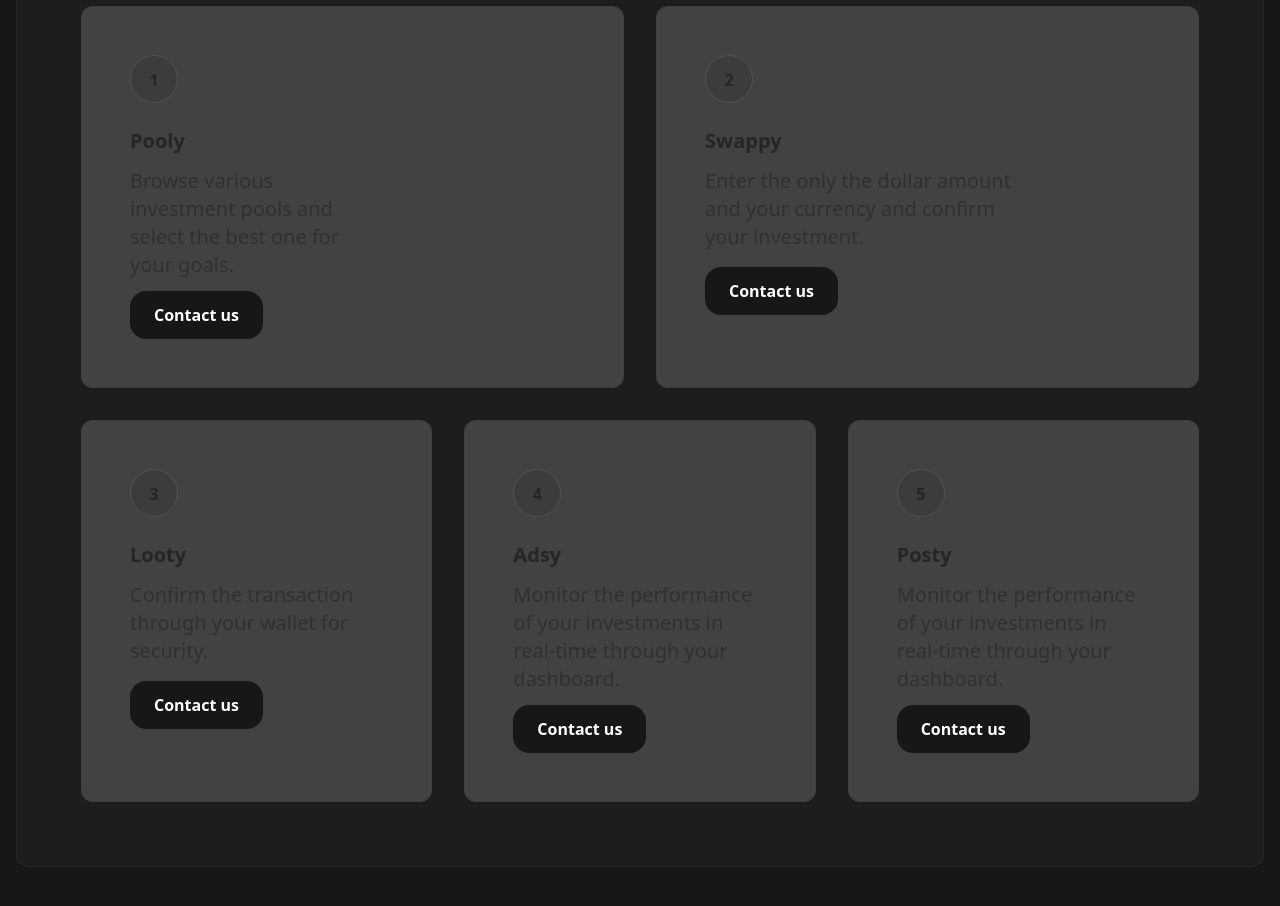
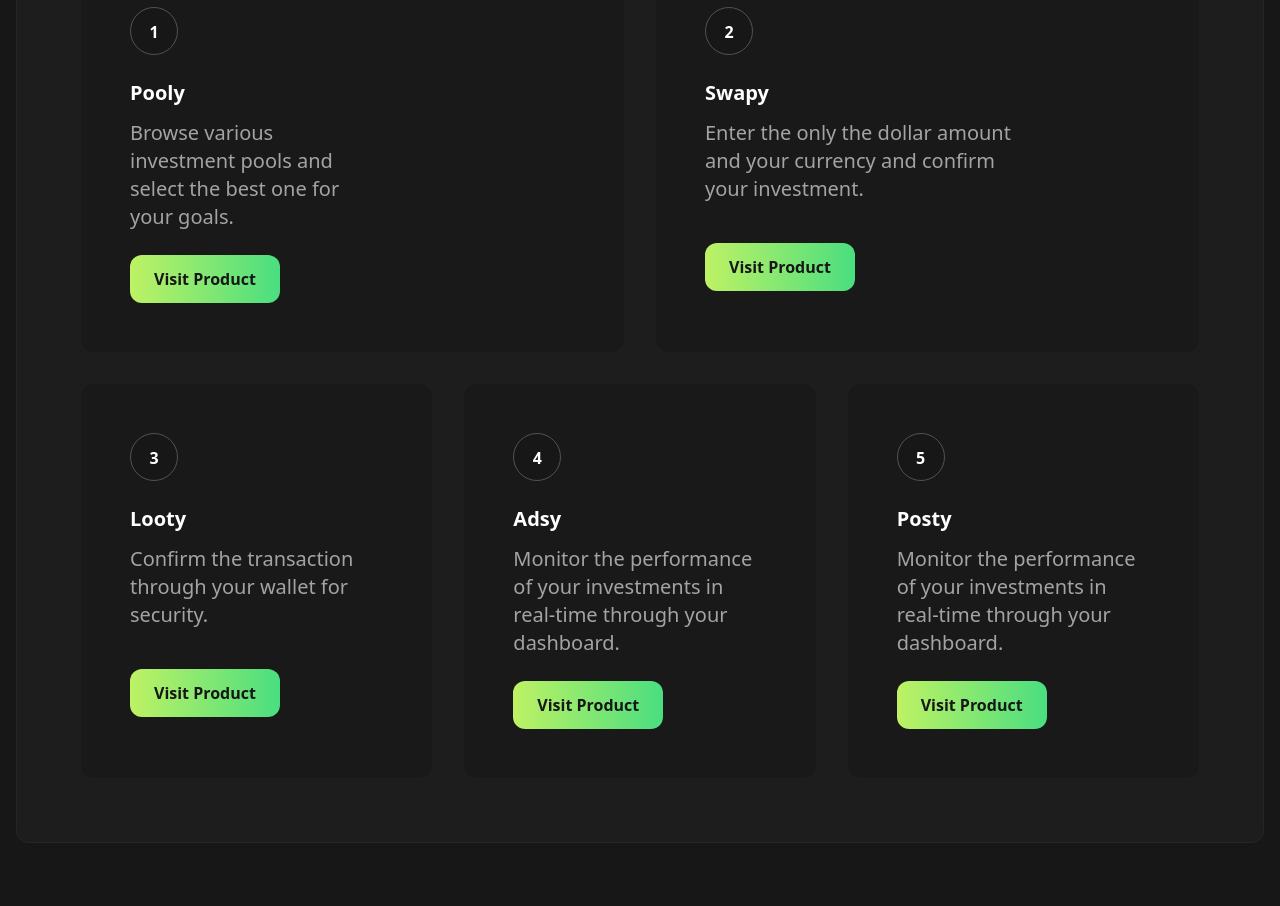
Before and after one commit to patrickknobloch/w3bots-landingpage, a React (Create React App) app: page / in a window 1280 px wide. Shown: the part 1820-2726 px from the top of the page. Built offline with nearby package versions, Linux system fonts and the light colour scheme.

Commit message:
update products

```diff
--- a/src/App.tsx
+++ b/src/App.tsx
@@ -13,7 +13,7 @@ function App() {
       <div className='w-full h-screen fixed z-0 top-0 left-0 bg-[radial-gradient(circle_at_center,_var(--tw-gradient-stops))] '>
       </div>
 
-      <header className="bg-gradient-to-r from-lime-300 to-green-400 text-white text-center p-6 py-16 pt-32 md:p-20 xl:p-24 xl:py-48  rounded-3xl flex flex-col justify-center gap-12 mt-4 relative overflow-hidden bg-neutral-300/20 ">
+      <header className="bg-gradient-to-r from-lime-300 to-green-400 text-white text-center p-6 py-16 pt-32 md:p-20 xl:p-24 xl:py-48  rounded-3xl flex flex-col justify-center gap-12 mt-4 relative overflow-hidden bg-neutral-900/50 ">
       <img className="w-full h-screen absolute -top-48 md:-top-1/3 left-0 z-10 opacity-30 md:opacity-30" src="./assets/dotpattern.svg" alt=""/>
 
         <p className='uppercase text-center text-base md:text-xl xl:text-xl opacity-60 -mt-6 md:mt-0 relative z-30 text-neutral-900'>
@@ -49,8 +49,8 @@ function App() {
         </div>
 
         <div className='flex flex-col text-center w-full border rounded-xl border-neutral-800 py-12 bg-neutral-900'>
-          <div className='font-black text-6xl bg-gradient-to-r from-lime-300 to-green-400 bg-clip-text text-transparent'>14+</div>
-          <p className='text-3xl'>Blockchains</p>
+          <div className='font-black text-6xl bg-gradient-to-r from-lime-300 to-green-400 bg-clip-text text-transparent'>2+</div>
+          <p className='text-3xl'>Bots & Dapps</p>
         </div>
 
 
@@ -64,25 +64,25 @@ function App() {
             <p className='text-base md:text-xl xl:text-xl opacity-60  mt-6 pb-12 md:pb-24'>
               Invest with a single asset deposit and earn from pool transfer fees, easy and fast.
             </p>
-            <div className='flex flex-col gap-3 md:gap-8 mt-12 text-left'>
+            <div className='flex flex-col gap-3 md:gap-8 text-left'>
 
               <div className="flex flex-col md:flex-col xl:flex-row gap-3 md:gap-8 overflow-hidden">
 
-                <div className="w-full md:w-full xl:w-1/2 p-4 md:p-12 rounded-xl bg-neutral-100/5 border border-neutral-800/10 text-neutral-800 relative overflow-hidden bg-neutral-300/20">
+                <div className="w-full md:w-full xl:w-1/2 p-4 md:p-12 rounded-xl border border-neutral-800/10 text-white relative overflow-hidden bg-neutral-900/50">
                   <div className='w-12 h-12 font-bold text-center p-3 rounded-full bg-neutral-950/10 mb-6 border border-neutral-600'>1</div>
                   <h3 className='font-bold text-xl'>Pooly</h3>
                   <p className='text-base md:text-xl mt-3 opacity-60 w-full md:w-1/2'>Browse various investment pools and select the best one for your goals.</p>
-                  <button className="bg-neutral-900 text-white font-bold px-6 py-3 rounded-2xl mt-3">Contact us</button>
+                  <button className="bg-gradient-to-r from-lime-300 to-green-400 text-neutral-900 font-bold px-6 py-3 rounded-xl mt-6">Visit Product</button>
 
                 </div>
 
-                <div className="w-full md:w-full xl:w-1/2 p-4 md:p-12 rounded-xl bg-neutral-100/5 border border-neutral-800/10  text-neutral-800 relative overflow-hidden bg-neutral-300/20">
+                <div className="w-full md:w-full xl:w-1/2 p-4 md:p-12 rounded-xl border border-neutral-800/10  text-white relative overflow-hidden bg-neutral-900/50">
 
 
                     <div className='w-12 h-12 font-bold text-center p-3 rounded-full bg-neutral-950/10 mb-6 border border-neutral-600'>2</div>
-                    <h3 className='font-bold text-xl'>Swappy</h3>
+                    <h3 className='font-bold text-xl'>Swapy</h3>
                     <p className='text-base md:text-xl mt-3 pb-4 opacity-60 w-full md:w-3/4'>Enter the only the dollar amount and your currency and confirm your investment.</p>
-                    <button className="bg-neutral-900 text-white font-bold px-6 py-3 rounded-2xl">Contact us</button>
+                    <button className="bg-gradient-to-r from-lime-300 to-green-400 text-neutral-900 font-bold px-6 py-3 rounded-xl mt-6">Visit Product</button>
 
                 </div>
 
@@ -90,28 +90,28 @@ function App() {
 
               <div className="flex flex-col md:flex-col xl:flex-row gap-3 md:gap-8">
 
-              <div className="w-full md:w-full xl:w-1/3 p-4 md:p-12 rounded-xl bg-neutral-100/5 border border-neutral-800/10  text-neutral-800 relative overflow-hidden bg-neutral-300/20">
+              <div className="w-full md:w-full xl:w-1/3 p-4 md:p-12 rounded-xl bg-neutral-100/5 border border-neutral-800/10  text-white relative overflow-hidden bg-neutral-900/50">
 
                   <div className='w-12 h-12 font-bold text-center p-3 rounded-full bg-neutral-950/10 mb-6 border border-neutral-600'>3</div>
                   <h3 className='font-bold text-xl'>Looty</h3>
                   <p className='text-base md:text-xl mt-3 pb-4 opacity-60 w-full '>Confirm the transaction through your wallet for security.</p>
-                  <button className="bg-neutral-900 text-white font-bold px-6 py-3 rounded-2xl">Contact us</button>
+                  <button className="bg-gradient-to-r from-lime-300 to-green-400 text-neutral-900 font-bold px-6 py-3 rounded-xl mt-6">Visit Product</button>
 
                 </div>
 
-                <div className="w-full md:w-full xl:w-1/3 p-4 md:p-12 rounded-xl bg-neutral-100/5 border border-neutral-800/10 text-neutral-800 relative overflow-hidden bg-neutral-300/20">
+                <div className="w-full md:w-full xl:w-1/3 p-4 md:p-12 rounded-xl bg-neutral-100/5 border border-neutral-800/10 text-white relative overflow-hidden bg-neutral-900/50">
                   <div className='w-12 h-12 font-bold text-center p-3 rounded-full bg-neutral-950/10 mb-6 border border-neutral-600'>4</div>
                   <h3 className='font-bold text-xl'>Adsy</h3>
                   <p className='text-base md:text-xl mt-3 opacity-60 w-full'>Monitor the performance of your investments in real-time through your dashboard.</p>
-                  <button className="bg-neutral-900 text-white font-bold px-6 py-3 rounded-2xl mt-3">Contact us</button>
+                  <button className="bg-gradient-to-r from-lime-300 to-green-400 text-neutral-900 font-bold px-6 py-3 rounded-xl mt-6">Visit Product</button>
 
                 </div>
 
-                <div className="w-full md:w-full xl:w-1/3 p-4 md:p-12 rounded-xl bg-neutral-100/5 border border-neutral-800/10 text-neutral-800 relative overflow-hidden bg-neutral-300/20">
+                <div className="w-full md:w-full xl:w-1/3 p-4 md:p-12 rounded-xl bg-neutral-100/5 border border-neutral-800/10 text-white relative overflow-hidden bg-neutral-900/50">
                   <div className='w-12 h-12 font-bold text-center p-3 rounded-full bg-neutral-950/10 mb-6 border border-neutral-600'>5</div>
                   <h3 className='font-bold text-xl'>Posty</h3>
                   <p className='text-base md:text-xl mt-3 opacity-60 w-full '>Monitor the performance of your investments in real-time through your dashboard.</p>
-                  <button className="bg-neutral-900 text-white font-bold px-6 py-3 rounded-2xl mt-3">Contact us</button>
+                  <button className="bg-gradient-to-r from-lime-300 to-green-400 text-neutral-900 font-bold px-6 py-3 rounded-xl mt-6">Visit Product</button>
 
                 </div>
 
--- a/src/lib/components/Footer.tsx
+++ b/src/lib/components/Footer.tsx
@@ -8,10 +8,10 @@ const Footer: React.FC = () => {
 
         <div className="text-center flex flex-col gap-4">
             <h1 className="font-black text-3xl xl:text-8xl leading-snug relative z-30">
-            Discover now and earn yield with pool transfers
+            We build Dapps and Bots for your projects!
             </h1>
             <p className='mt-3 md:mt-12 text-base xl:text-xl relative opacity-60 z-30'>
-            Invest with a single asset deposit and earn from pool transfer fees, easy and fast.
+            We build Dapps and Bots for your idea or company - contact us now!
             </p>
             <div className='flex flex-col xl:flex-row gap-3 md:gap-8 mx-auto w-fit mt-6 md:mt-12 relative z-30'>
             <button className='py-3 px-6 text-base font-bold bg-white text-neutral-800 rounded-xl'>Open on WebApp</button>
```
